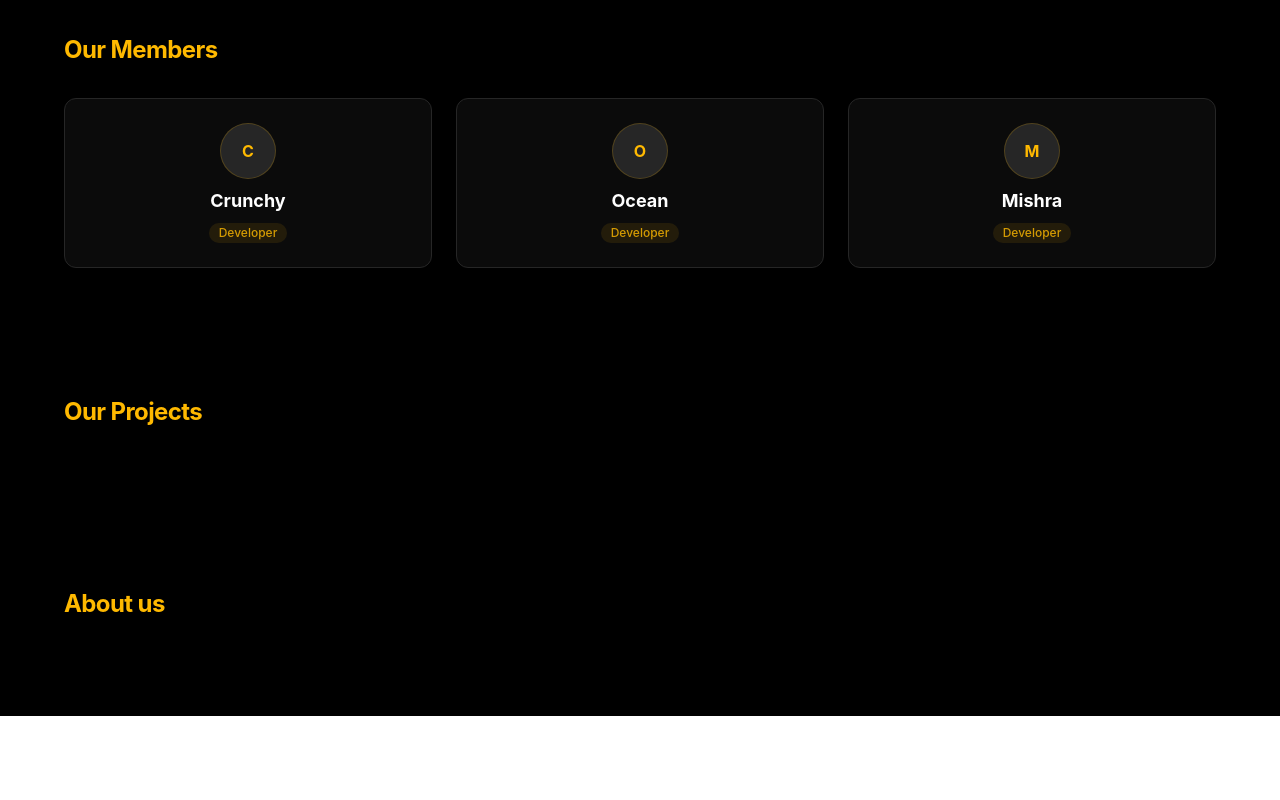
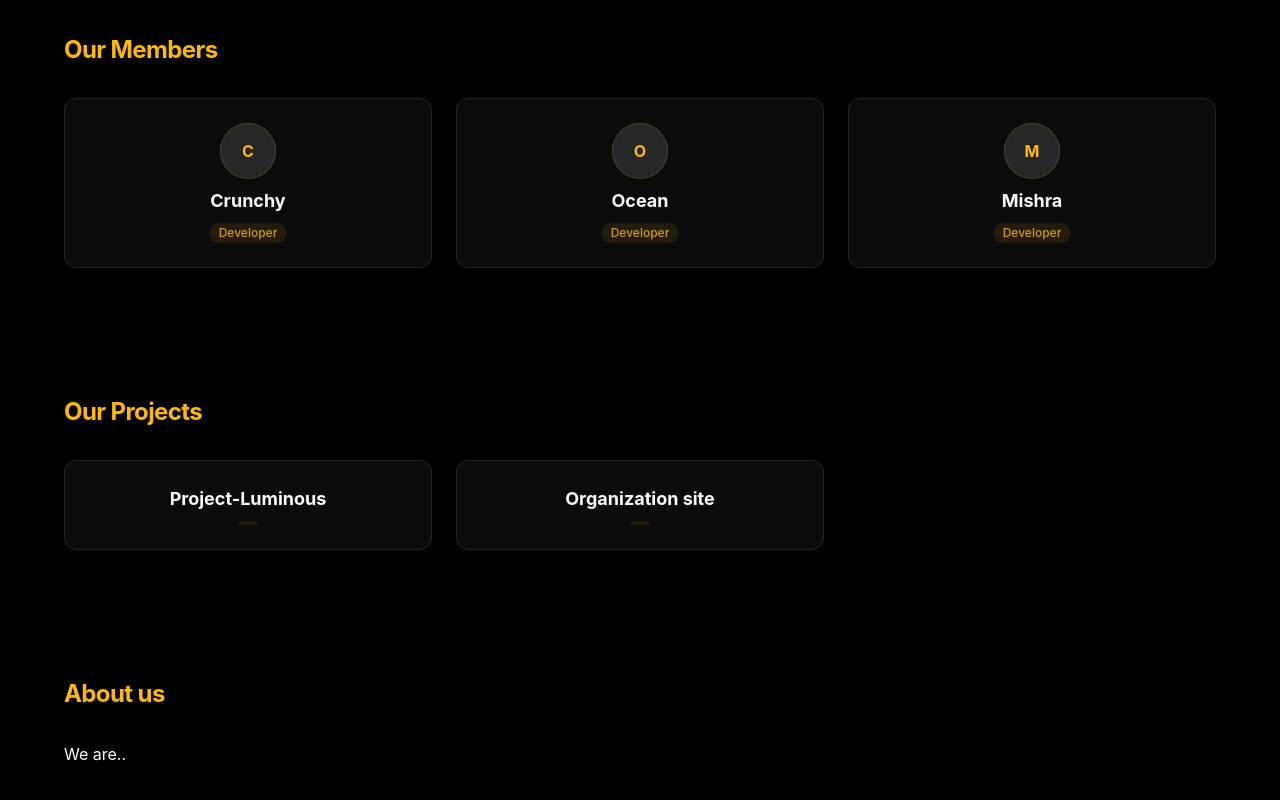
Before and after one commit to LuminousApple/app, a SvelteKit app: page / in a window 1280 px wide. Shown: the part 704-1504 px from the top of the page. Before the commit the page ends 1420 px from the top, so only its background shows below. Built offline with nearby package versions, Linux system fonts and the light colour scheme.

Commit message:
feat: add projects in project section

```diff
--- a/src/routes/+page.svelte
+++ b/src/routes/+page.svelte
@@ -7,6 +7,11 @@
 		{ name: 'Crunchy', role: 'Developer', github: 'https://github.com/CrunchysPixelPillow' },
 		{ name: 'Ocean', role: 'Developer', github: 'https://github.com/BlueOceanVale' },
 		{ name: 'Mishra', role: 'Developer', github: 'https://github.com/ayushmishra34er' }
+	];
+
+	const projects = [
+		{ name: 'Project-Luminous', description: '' },
+		{ name: 'Organization site', description: '' }
 	];
 </script>
 
@@ -89,11 +94,35 @@
 <section class="bg-black px-6 py-16 font-sans md:px-12">
 	<div class="mx-auto max-w-6xl">
 		<h2 class="mb-8 text-2xl font-bold tracking-tight text-amber-400">Our Projects</h2>
+		<div class="grid grid-cols-1 gap-6 sm:grid-cols-2 lg:grid-cols-3">
+			{#each projects as project}
+				<div
+					class="group flex flex-col items-center gap-2 rounded-xl border border-neutral-800 bg-neutral-900/50 p-6 text-center transition-all duration-300 hover:border-amber-400/60 hover:bg-neutral-900/80 hover:shadow-lg hover:shadow-amber-400/10"
+				>
+					<!-- Placeholder Avatar -->
+					<!--<div
+						class="flex h-14 w-14 items-center justify-center rounded-full border border-amber-400/20 bg-neutral-800 font-bold text-amber-400 transition-colors group-hover:border-amber-400"
+					>
+						{project.name[0]}
+					</div>-->
+					<h3 class="text-lg font-bold text-white transition-colors group-hover:text-amber-300">
+						{project.name}
+					</h3>
+					<span
+						class="rounded-full bg-amber-400/10 px-2.5 py-0.5 text-xs font-medium text-amber-400/80"
+						>{project.description}</span
+					>
+				</div>
+			{/each}
+		</div>
 	</div>
 </section>
 
 <section class="bg-black px-6 py-16 font-sans md:px-12" id="about">
 	<div class="mx-auto max-w-6xl">
 		<h2 class="mb-8 text-2xl font-bold tracking-tight text-amber-400">About us</h2>
+		<div>
+			<p class="text-white">We are..</p>
+		</div>
 	</div>
 </section>
```
